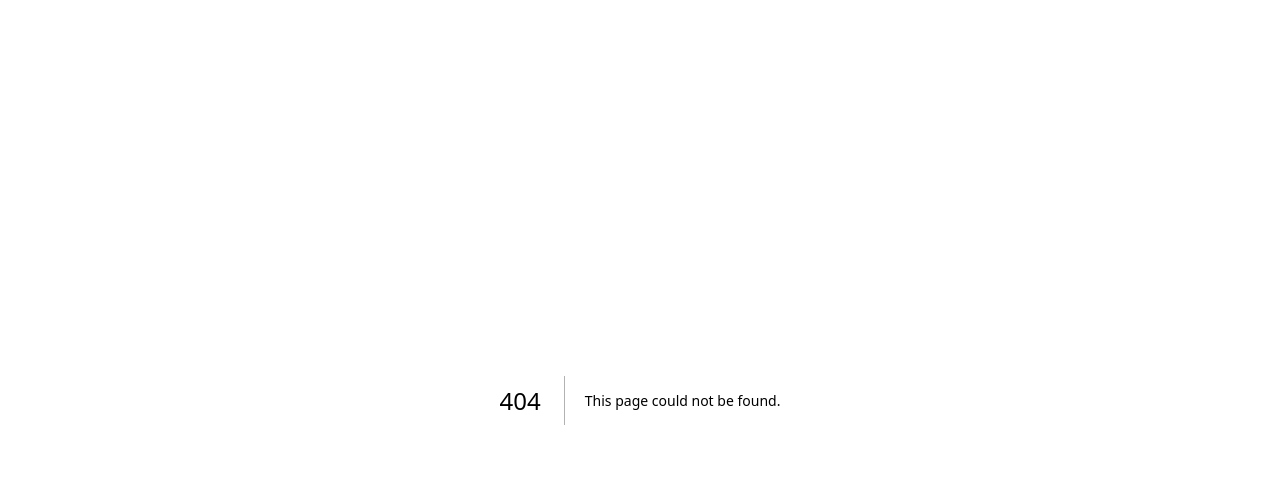
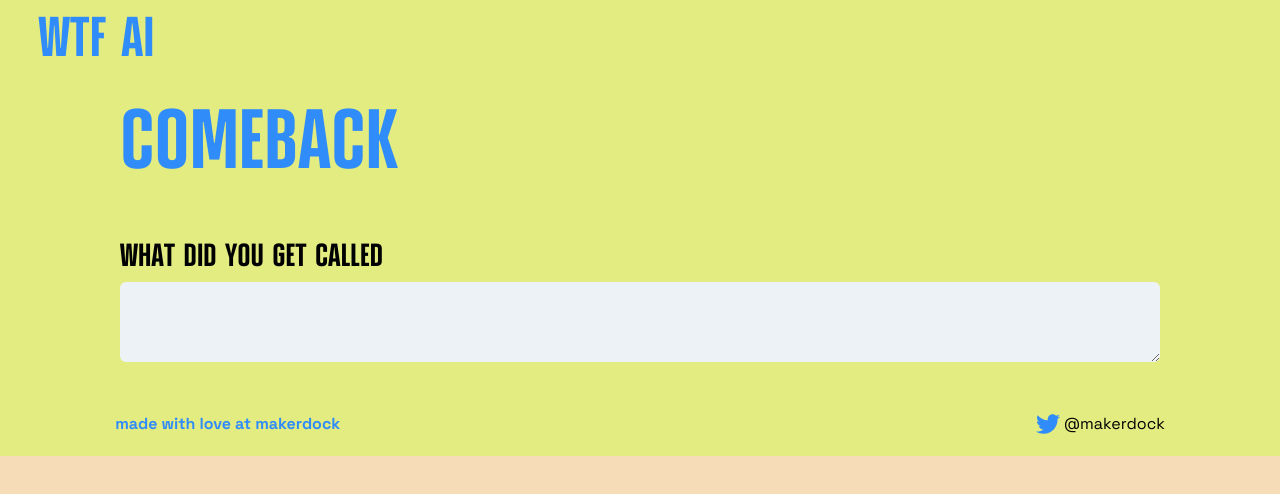
Before and after one commit to ritvij14/wtf-ai-frontend, a Next.js app: page /prompt in a window 1280 px wide. Before the commit this address had no page. Shown: the top 494 px of the page. Built offline with nearby package versions, Linux system fonts and the light colour scheme.

Commit message:
:construction: prompt page wip

```diff
--- a/components/footer.tsx
+++ b/components/footer.tsx
@@ -6,7 +6,7 @@
 
 const Footer = () => {
   return (
-    <Flex mt="3.125rem" mb="1.25rem" mx="9%" alignItems="center">
+    <Flex pt="3.125rem" pb="1.25rem" px="9%" alignItems="center">
       <Text
         fontFamily="grotesk"
         fontWeight="700"
--- /dev/null
+++ b/components/promptHeader.tsx
@@ -0,0 +1,15 @@
+import { Flex, Spacer, Text } from "@chakra-ui/react";
+import React from "react";
+
+const PromptHeader = () => {
+  return (
+    <Flex mx="3%" alignItems="center" color="#308CF8">
+      <Text fontFamily="highman" fontSize="3.5rem">
+        WTF AI
+      </Text>
+      <Spacer />
+    </Flex>
+  );
+};
+
+export default PromptHeader;
--- /dev/null
+++ b/components/promptMain.tsx
@@ -0,0 +1,40 @@
+import { Box, Text, Textarea } from "@chakra-ui/react";
+import React from "react";
+import PromptType from "../types";
+
+type Props = {
+  type: String;
+};
+
+const PromptMain: React.FC<Props> = ({ type }) => {
+  return (
+    <Box px="7.5rem">
+      <Text fontFamily="highman" fontSize="5.25rem" color="#308CF8">
+        {type == PromptType[PromptType.comeback] && "COMEBACK"}
+        {type == PromptType[PromptType.advice] && "TERRIBLE ADVICE"}
+        {type == PromptType[PromptType.joke] && "EXPLAIN A JOKE"}
+        {type == PromptType[PromptType.you_suck] && "WHY DO YOU SUCK AT...?"}
+        {type == PromptType[PromptType.end_convo] &&
+          "HOW TO END A CONVERSATION"}
+        {type == PromptType[PromptType.insult] && "INSULT IN A COMPLIMENT"}
+      </Text>
+      <Text mt="1.5rem" fontFamily="highman" fontSize="2rem" color="black">
+        {type == PromptType[PromptType.comeback] && "WHAT DID YOU GET CALLED"}
+        {type == PromptType[PromptType.advice] &&
+          "let ai decide what you will ruin today?"}
+        {type == PromptType[PromptType.joke] &&
+          "you might be dumb but the ai is smart :)"}
+        {type == PromptType[PromptType.you_suck] &&
+          "you just do man but everyone needs a closure."}
+        {type == PromptType[PromptType.end_convo] &&
+          "please shut up...respectfully."}
+        {type == PromptType[PromptType.insult] &&
+          "SAY IT WITH A SMILE BUT MEAN IT LIKE AN INSULT"}
+      </Text>
+
+      <Textarea border="3px" borderColor="black" variant="filled" />
+    </Box>
+  );
+};
+
+export default PromptMain;
--- /dev/null
+++ b/pages/prompt.tsx
@@ -0,0 +1,35 @@
+import { Box } from "@chakra-ui/react";
+import { useRouter } from "next/router";
+import React from "react";
+import Footer from "../components/footer";
+import PromptHeader from "../components/promptHeader";
+import PromptMain from "../components/promptMain";
+
+const PromptPage = () => {
+  const router = useRouter();
+  const data = router.query;
+
+  return (
+    <Box
+      backgroundColor={
+        data["type"] == "comeback"
+          ? "#FFD503"
+          : data["type"] == "advice"
+          ? "#F78166"
+          : data["type"] == "joke"
+          ? "#F480E5"
+          : data["type"] == "you_suck"
+          ? "#8AEC80"
+          : data["type"] == "end_convo"
+          ? "#C4D4F8"
+          : "#E3EC80"
+      }
+    >
+      <PromptHeader />
+      <PromptMain type={data["type"]?.toString() || "comeback"} />
+      <Footer />
+    </Box>
+  );
+};
+
+export default PromptPage;
--- /dev/null
+++ b/types.ts
@@ -0,0 +1,10 @@
+enum PromptType {
+  comeback,
+  advice,
+  joke,
+  you_suck,
+  end_convo,
+  insult,
+}
+
+export default PromptType;
```
Also changed, not shown: components/landingDesc.tsx (+16 -9 lines), components/landingIntro.tsx (+13 -4 lines), components/promptCard.tsx (+15 -2 lines), public/landing.svg.
